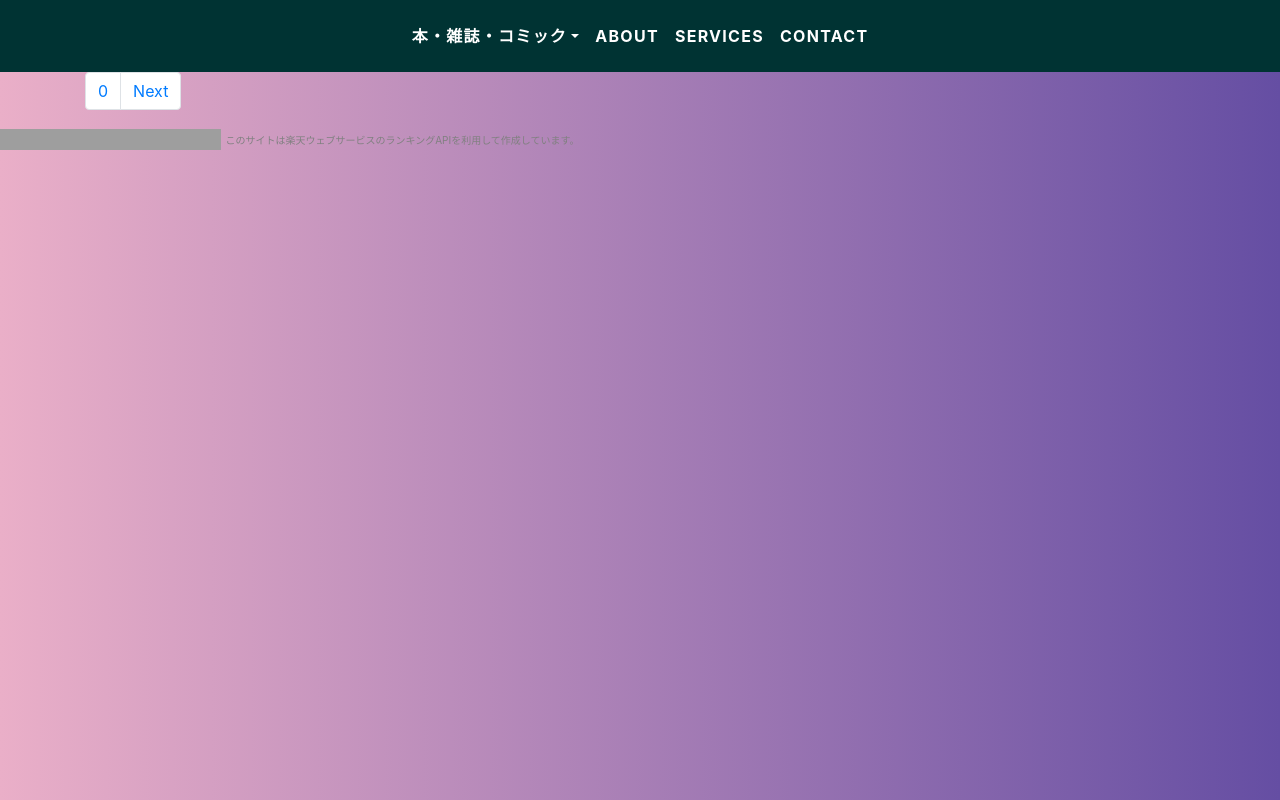
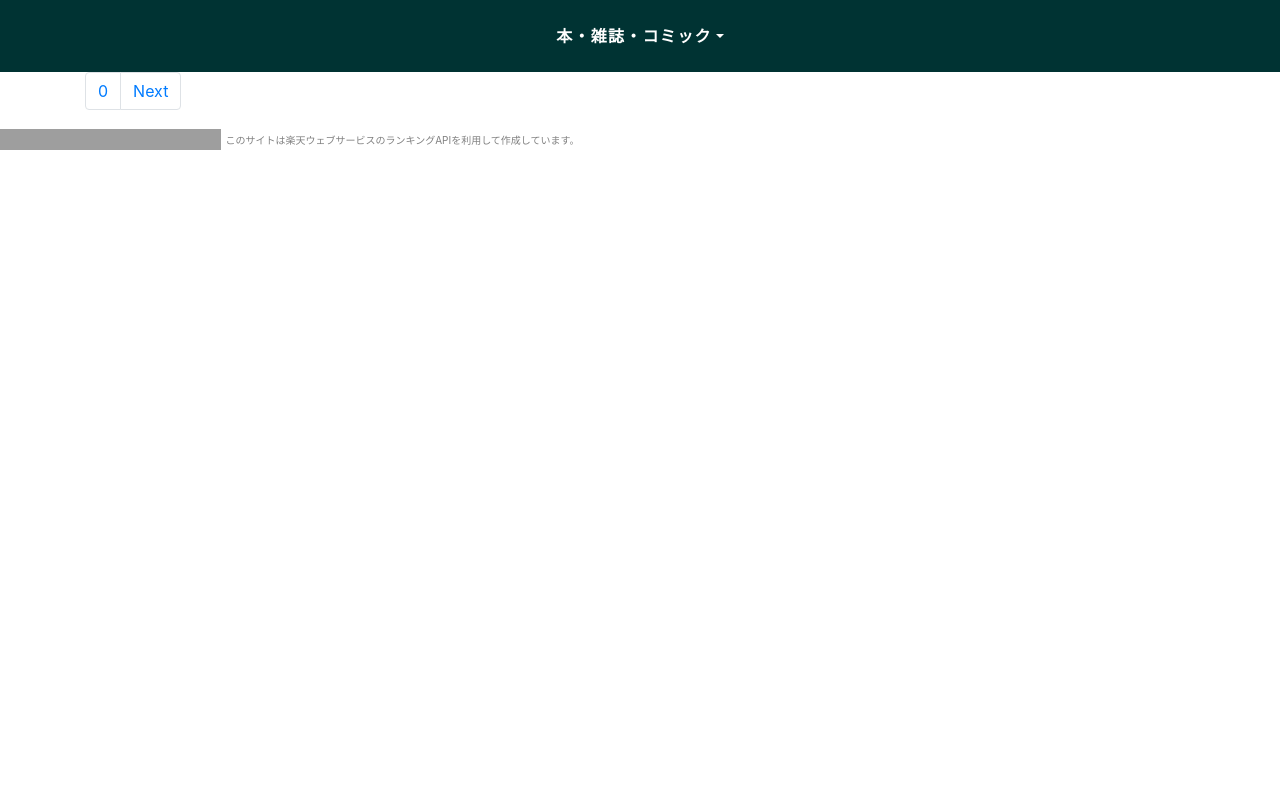
Before and after one commit to yhissa/api_service, a Flask app: template openBD/templates/index.html in a window 1280 px wide. Run offline with Flask 2, Linux system fonts and the light colour scheme; the template is opened without the code that fills it, so the values that code supplies are empty; some libraries are stand-ins or nearby versions; grey boxes are pictures that could not be loaded.

Commit message:
Update Book Search API.

```diff
--- a/rakuten_ichiba/main.py
+++ b/rakuten_ichiba/main.py
@@ -1,5 +1,5 @@
 import configparser
-from flask import Flask, render_template, request
+from flask import Flask, render_template, request, redirect
 import requests
 
 file = configparser.ConfigParser()
@@ -12,7 +12,6 @@ app = Flask(__name__)
 def home(page=1):
     applicationId = file['settings']['applicationId']
     genreId = file['settings']['genreId_all_books']
-    #page = file['settings']['page']
     page_title = file['settings']['page_title_all_books']
     endpoint = "https://app.rakuten.co.jp/services/api/IchibaItem/Ranking/20170628"
     parameter = {
@@ -42,7 +41,6 @@ def genre(category, page=1):
         print(page)
     applicationId = file['settings']['applicationId']
     genreId = file['settings'][f'genreId_{category}']
-    #page = file['settings']['page']
     page_title = file['settings'][f'page_title_{category}']
     endpoint = "https://app.rakuten.co.jp/services/api/IchibaItem/Ranking/20170628"
     parameter = {
--- a/rakuten_ichiba/css/menu.css
+++ b/rakuten_ichiba/static/css/menu.css
@@ -25,9 +25,7 @@
 */
 
 body {
-  background: #eaafc8;
-  background: -webkit-linear-gradient(to right, #eaafc8, #654ea3);
-  background: linear-gradient(to right, #eaafc8, #654ea3);
+  background: #FFFFFF
   min-height: 100vh;
 }
 
@@ -41,3 +39,7 @@ code {
 .text-uppercase {
   letter-spacing: 0.08em;
 }
+
+.price {
+  color: red
+}
--- a/rakuten_ichiba/templates/header.html
+++ b/rakuten_ichiba/templates/header.html
@@ -7,67 +7,16 @@
 
     <!-- Bootstrap CSS -->
     <link rel="stylesheet" href="https://cdn.jsdelivr.net/npm/bootstrap@4.0.0/dist/css/bootstrap.min.css" integrity="sha384-Gn5384xqQ1aoWXA+058RXPxPg6fy4IWvTNh0E263XmFcJlSAwiGgFAW/dAiS6JXm" crossorigin="anonymous">
-    <!-- yamm style -->
-    <link href="css/menu.css" rel="stylesheet">
+    <!-- megamanu style -->
+    <link rel="stylesheet" type="text/css" href="{{ url_for('static', filename='css/menu.css') }}" />
 
     <title>BOOK RANKING</title>
   </head>
- <body>
+<body>
 
-<!--  <body>-->
-
-<!--  <nav class="navbar fixed-top navbar-expand-lg navbar-light" style="background-color: #003333;">-->
-<!--  <a class="navbar-brand text-white" href="{{url_for('home')}}">Home</a>-->
-<!--  <button class="navbar-toggler" type="button" data-toggle="collapse" data-target="#navbarNavDropdown" aria-controls="navbarNavDropdown" aria-expanded="false" aria-label="Toggle navigation">-->
-<!--    <span class="navbar-toggler-icon"></span>-->
-<!--  </button>-->
-<!--  <div class="collapse navbar-collapse" id="navbarNavDropdown">-->
-<!--    <ul class="navbar-nav">-->
-<!--      <li class="nav-item dropdown">-->
-<!--        <a class="nav-link dropdown-toggle btn-sm text-white" href="{{url_for('home')}}" id="navbarDropdownMenuLink" role="button" data-toggle="dropdown" aria-haspopup="true" aria-expanded="false">-->
-<!--          本・雑誌・コミック-->
-<!--        </a>-->
-<!--        <div class="dropdown-menu" aria-labelledby="navbarDropdownMenuLink">-->
-<!--          <a class="dropdown-item" href="{{url_for('home')}}">本・雑誌・コミック</a>-->
-<!--          <a class="dropdown-item" href="{{url_for('genre', category='novel')}}">小説・エッセイ</a>-->
-<!--          <a class="dropdown-item" href="{{url_for('genre', category='license')}}">資格・検定</a>-->
-<!--          <a class="dropdown-item" href="{{url_for('genre', category='life')}}">ライフスタイル</a>-->
-<!--          <a class="dropdown-item" href="{{url_for('genre', category='appendix')}}">付録つき</a>-->
-<!--          <a class="dropdown-item" href="{{url_for('genre', category='hobby')}}">ホビー・スポーツ・美術</a>-->
-<!--          <a class="dropdown-item" href="{{url_for('genre', category='picture_book')}}">絵本・児童書・図鑑</a>-->
-<!--          <a class="dropdown-item" href="{{url_for('genre', category='study')}}">語学・学習参考書</a>-->
-<!--          <a class="dropdown-item" href="{{url_for('genre', category='travel')}}">旅行・留学・アウトドア</a>-->
-<!--          <a class="dropdown-item" href="{{url_for('genre', category='humanities')}}">人文・地歴・哲学・社会</a>-->
-<!--          <a class="dropdown-item" href="{{url_for('genre', category='business')}}">ビジネス・経済・就職</a>-->
-<!--          <a class="dropdown-item" href="{{url_for('genre', category='pc_system')}}">PC・システム開発</a>-->
-<!--          <a class="dropdown-item" href="#">科学・医学・技術</a>-->
-<!--          <a class="dropdown-item" href="#">コミック</a>-->
-<!--          <a class="dropdown-item" href="#">ライトノベル</a>-->
-<!--          <a class="dropdown-item" href="#">ボーイズラブ</a>-->
-<!--          <a class="dropdown-item" href="#">エンターテインメント</a>-->
-<!--          <a class="dropdown-item" href="{{url_for('genre', category='photo')}}">写真集・タレント</a>-->
-<!--          <a class="dropdown-item" href="#">文庫・新書</a>-->
-<!--          <a class="dropdown-item" href="#">古書・希少本</a>-->
-<!--          <a class="dropdown-item" href="#">オンデマンド書籍</a>-->
-<!--          <a class="dropdown-item" href="#">楽譜</a>-->
-<!--          <a class="dropdown-item" href="#">雑誌</a>-->
-<!--          <a class="dropdown-item" href="#">新聞</a>-->
-<!--          <a class="dropdown-item" href="#">洋書</a>-->
-<!--          <a class="dropdown-item" href="#">カレンダー</a>-->
-<!--          <a class="dropdown-item" href="#">ポスター</a>-->
-<!--          <a class="dropdown-item" href="#">パンフレット</a>-->
-<!--          <a class="dropdown-item" href="#">その他</a>-->
-
-<!--          <a class="dropdown-item" href="#">Something else here</a>-->
-<!--        </div>-->
-<!--      </li>-->
-
-<!--    </ul>-->
-<!--  </div>-->
-<!--</nav>-->
 <nav class="navbar navbar-expand-lg navbar-light py-3 shadow-sm" style="background-color: #003333;">
   <a href="#" class="navbar-brand font-weight-bold d-block d-lg-none"><font color="white">ランキング</font></a>
-  <button type="button" data-toggle="collapse" data-target="#navbarContent" aria-controls="navbars" aria-expanded="false" aria-label="Toggle navigation" class="navbar-toggler">
+  <button type="button" data-toggle="collapse" data-target="#navbarContent" aria-controls="navbars" aria-expanded="false" aria-label="Toggle navigation" class="navbar-toggler btn-light">
           <span class="navbar-toggler-icon"></span>
       </button>
   <div id="navbarContent" class="collapse navbar-collapse">
@@ -77,10 +26,10 @@
         <div aria-labelledby="megamneu" class="dropdown-menu border-0 p-0 m-0">
           <div class="container">
             <div class="row bg-white rounded-0 m-0 shadow-sm">
-              <div class="col-lg-7 col-xl-8">
+              <div class="col-lg-10 col-xl-12">
                 <div class="p-2">
                   <div class="row">
-                    <div class="mb-4">
+                    <div class="col-lg-4 mb-2">
                       <h6 class="font-weight-bold text-uppercase">本・雑誌・コミック</h6>
                       <ul class="list-unstyled">
                         <li class="nav-item"><a href="{{url_for('home')}}" class="nav-link text-small pb-0">本・雑誌・コミック</a></li>
@@ -92,41 +41,36 @@
                         <li class="nav-item"><a href="{{url_for('genre', category='picture_book')}}" class="nav-link text-small pb-0 ">絵本・児童書・図鑑</a></li>
                         <li class="nav-item"><a href="{{url_for('genre', category='study')}}" class="nav-link text-small pb-0 ">語学・学習参考書</a></li>
                         <li class="nav-item"><a href="{{url_for('genre', category='travel')}}" class="nav-link text-small pb-0 ">旅行・留学・アウトドア</a></li>
+                      </ul>
+                    </div>
+                    <div class="col-lg-4 mb-2">
+                      <h6 class="font-weight-bold text-uppercase d-none">　</h6>
+                      <ul class="list-unstyled">
                         <li class="nav-item"><a href="{{url_for('genre', category='humanities')}}" class="nav-link text-small pb-0 ">人文・地歴・哲学・社会</a></li>
                         <li class="nav-item"><a href="{{url_for('genre', category='business')}}" class="nav-link text-small pb-0 ">ビジネス・経済・就職</a></li>
                         <li class="nav-item"><a href="{{url_for('genre', category='pc_system')}}" class="nav-link text-small pb-0 ">PC・システム開発</a></li>
-                        <li class="nav-item"><a href="" class="nav-link text-small pb-0 ">Newsletter Form</a></li>
-                        <li class="nav-item"><a href="" class="nav-link text-small pb-0 ">Newsletter Form</a></li>
-                        <li class="nav-item"><a href="" class="nav-link text-small pb-0 ">Newsletter Form</a></li>
-                        <li class="nav-item"><a href="" class="nav-link text-small pb-0 ">Newsletter Form</a></li>
-                        <li class="nav-item"><a href="" class="nav-link text-small pb-0 ">Newsletter Form</a></li>
+                        <li class="nav-item"><a href="" class="nav-link text-small pb-0 ">科学・医学・技術</a></li>
+                        <li class="nav-item"><a href="{{url_for('genre', category='comic')}}" class="nav-link text-small pb-0 ">コミック</a></li>
+                        <li class="nav-item"><a href="{{url_for('genre', category='light_novel')}}" class="nav-link text-small pb-0 ">ライトノベル</a></li>
+                        <li class="nav-item"><a href="{{url_for('genre', category='boys_love')}}" class="nav-link text-small pb-0 ">ボーイズラブ</a></li>
+                        <li class="nav-item"><a href="{{url_for('genre', category='entertainment')}}" class="nav-link text-small pb-0 ">エンターテインメント</a></li>
+                        <li class="nav-item"><a href="{{url_for('genre', category='photo')}}" class="nav-link text-small pb-0 ">写真集・タレント</a></li>
+                        <li class="nav-item"><a href="{{url_for('genre', category='bunko')}}" class="nav-link text-small pb-0 ">文庫・新書</a></li>
                       </ul>
                     </div>
-                    <div class="col-lg-6 mb-4">
-                      <h6 class="font-weight-bold text-uppercase">健康</h6>
+                    <div class="col-lg-4 mb-2">
+                      <h6 class="font-weight-bold text-uppercase d-none">　</h6>
                       <ul class="list-unstyled">
-                        <li class="nav-item"><a href="" class="nav-link text-small pb-0 ">Unique Features</a></li>
-                        <li class="nav-item"><a href="" class="nav-link text-small pb-0 ">Image Responsive</a></li>
-                        <li class="nav-item"><a href="" class="nav-link text-small pb-0 ">Auto Carousel</a></li>
-                        <li class="nav-item"><a href="" class="nav-link text-small pb-0 ">Newsletter Form</a></li>
-                      </ul>
-                    </div>
-                    <div class="col-lg-6 mb-4">
-                      <h6 class="font-weight-bold text-uppercase">MegaMenu heading</h6>
-                      <ul class="list-unstyled">
-                        <li class="nav-item"><a href="" class="nav-link text-small pb-0 ">Unique Features</a></li>
-                        <li class="nav-item"><a href="" class="nav-link text-small pb-0 ">Image Responsive</a></li>
-                        <li class="nav-item"><a href="" class="nav-link text-small pb-0 ">Auto Carousel</a></li>
-                        <li class="nav-item"><a href="" class="nav-link text-small pb-0 ">Newsletter Form</a></li>
-                      </ul>
-                    </div>
-                    <div class="col-lg-6 mb-4">
-                      <h6 class="font-weight-bold text-uppercase">MegaMenu heading</h6>
-                      <ul class="list-unstyled">
-                        <li class="nav-item"><a href="" class="nav-link text-small pb-0 ">Unique Features</a></li>
-                        <li class="nav-item"><a href="" class="nav-link text-small pb-0 ">Image Responsive</a></li>
-                        <li class="nav-item"><a href="" class="nav-link text-small pb-0 ">Auto Carousel</a></li>
-                        <li class="nav-item"><a href="" class="nav-link text-small pb-0 ">Newsletter Form</a></li>
+                        <li class="nav-item"><a href="{{url_for('genre', category='secondhand_book')}}" class="nav-link text-small pb-0 ">古書・希少本</a></li>
+                        <li class="nav-item"><a href="{{url_for('genre', category='on_demand')}}" class="nav-link text-small pb-0 ">オンデマンド書籍</a></li>
+                        <li class="nav-item"><a href="{{url_for('genre', category='musical_score')}}" class="nav-link text-small pb-0 ">楽譜</a></li>
+                        <li class="nav-item"><a href="{{url_for('genre', category='magazine')}}" class="nav-link text-small pb-0 ">雑誌</a></li>
+                        <li class="nav-item"><a href="{{url_for('genre', category='newspaper')}}" class="nav-link text-small pb-0 ">新聞</a></li>
+                        <li class="nav-item"><a href="{{url_for('genre', category='foreign_book')}}" class="nav-link text-small pb-0 ">洋書</a></li>
+                        <li class="nav-item"><a href="{{url_for('genre', category='calendar')}}" class="nav-link text-small pb-0 ">カレンダー</a></li>
+                        <li class="nav-item"><a href="{{url_for('genre', category='poster')}}" class="nav-link text-small pb-0 ">ポスター</a></li>
+                        <li class="nav-item"><a href="{{url_for('genre', category='pamphlet')}}" class="nav-link text-small pb-0 ">パンフレット</a></li>
+                        <li class="nav-item"><a href="{{url_for('genre', category='other_books')}}" class="nav-link text-small pb-0 ">その他</a></li>
                       </ul>
                     </div>
                   </div>
@@ -137,9 +81,9 @@
           </div>
         </div>
       </li>
-      <li class="nav-item"><a href="" class="nav-link font-weight-bold text-uppercase text-white">About</a></li>
-      <li class="nav-item"><a href="" class="nav-link font-weight-bold text-uppercase text-white">Services</a></li>
-      <li class="nav-item"><a href="" class="nav-link font-weight-bold text-uppercase text-white">Contact</a></li>
+<!--      <li class="nav-item"><a href="" class="nav-link font-weight-bold text-uppercase text-white">About</a></li>-->
+<!--      <li class="nav-item"><a href="" class="nav-link font-weight-bold text-uppercase text-white">Services</a></li>-->
+<!--      <li class="nav-item"><a href="" class="nav-link font-weight-bold text-uppercase text-white">Contact</a></li>-->
     </ul>
   </div>
 </nav>
--- a/rakuten_ichiba/templates/index.html
+++ b/rakuten_ichiba/templates/index.html
@@ -20,6 +20,7 @@
         <img src="{{ result['Item']['mediumImageUrls'][0]['imageUrl'] }}" class="img-thumbnail mx-auto">
         <div class="card-body">
           <a href="{{ result['Item']['itemUrl'] }}"><p class="card-title"><font color="#000000">{{ result['Item']['itemName'] }}</font></p></a>
+          <h5 class="price">{{ result['Item']['itemPrice'] }}円</h5>
           <p class="card-text"><font size="2" color="#696969">{{ result['Item']['catchcopy'] }}</font></p>
         </div>
       </div>
```
